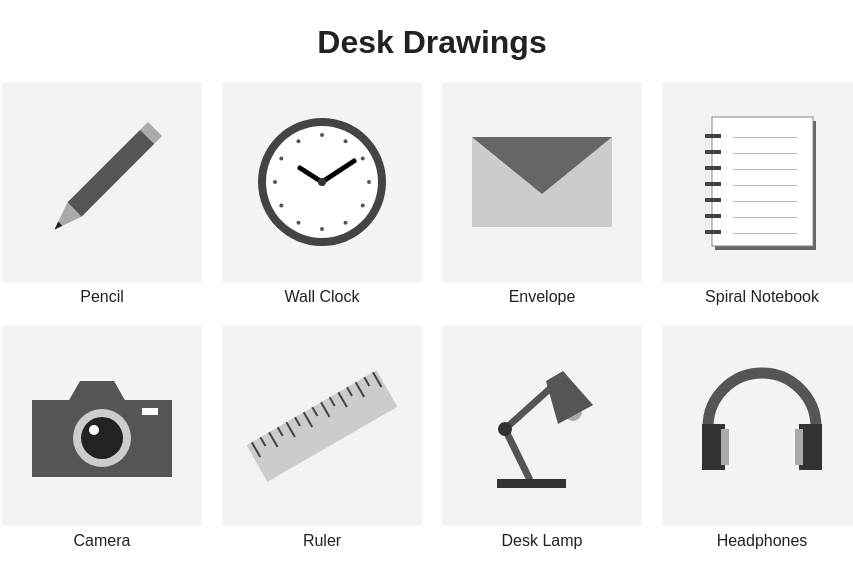
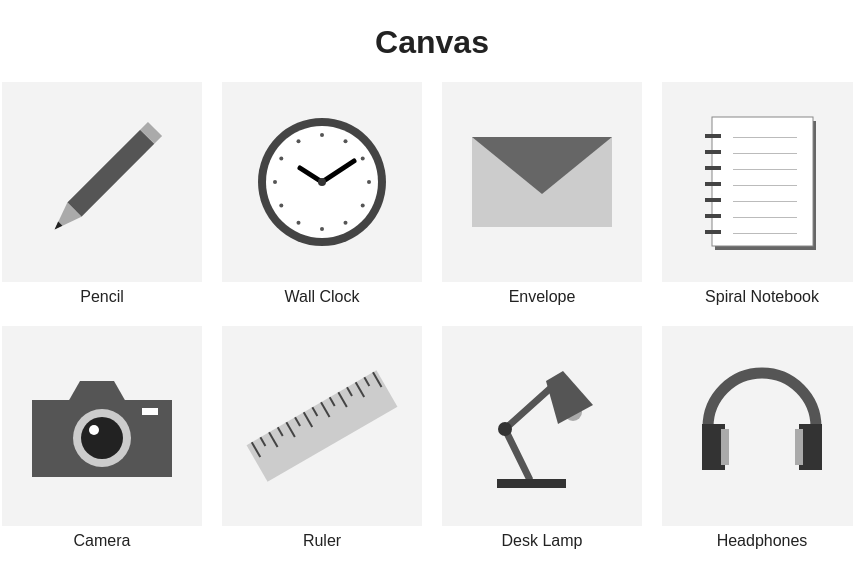
Before and after one commit to glorg29/proel_canvas, a plain HTML site: page Canvas/art.html in a window 1280 px wide. Shown: the whole page, without its empty margins (208-1061 px from the left). Drawn offline with Linux system fonts and the light colour scheme.

Commit message:
Change heading from 'Desk Drawings' to 'Canvas'

```diff
--- a/Canvas/art.html
+++ b/Canvas/art.html
@@ -36,7 +36,7 @@
   </style>
 </head>
 <body>
-  <h1>Desk Drawings</h1>
+  <h1>Canvas</h1>
   <main id="gallery"></main>
 
   <script>
```
